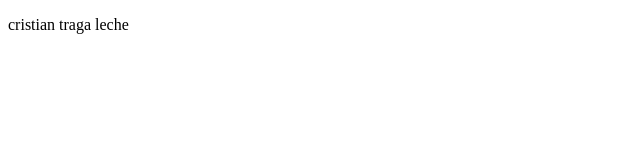
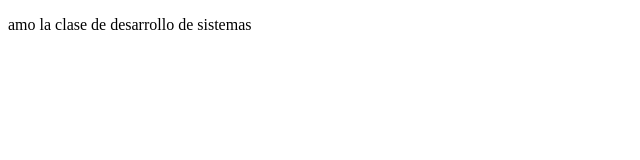
Before and after one commit to CristianH5/repo_prueba, a plain HTML site: page index.HTML in a window 1280 px wide. Shown: the whole page, without its empty margins (0-640 px from the left). Drawn offline with Linux system fonts and the light colour scheme.

Commit message:
Update index.HTML

```diff
--- a/index.HTML
+++ b/index.HTML
@@ -6,6 +6,6 @@
     <title>Document</title>
 </head>
 <body>
-    <p>cristian traga leche</p>
+    <p>amo la clase de desarrollo de sistemas</p>
 </body>
 </html>
```
